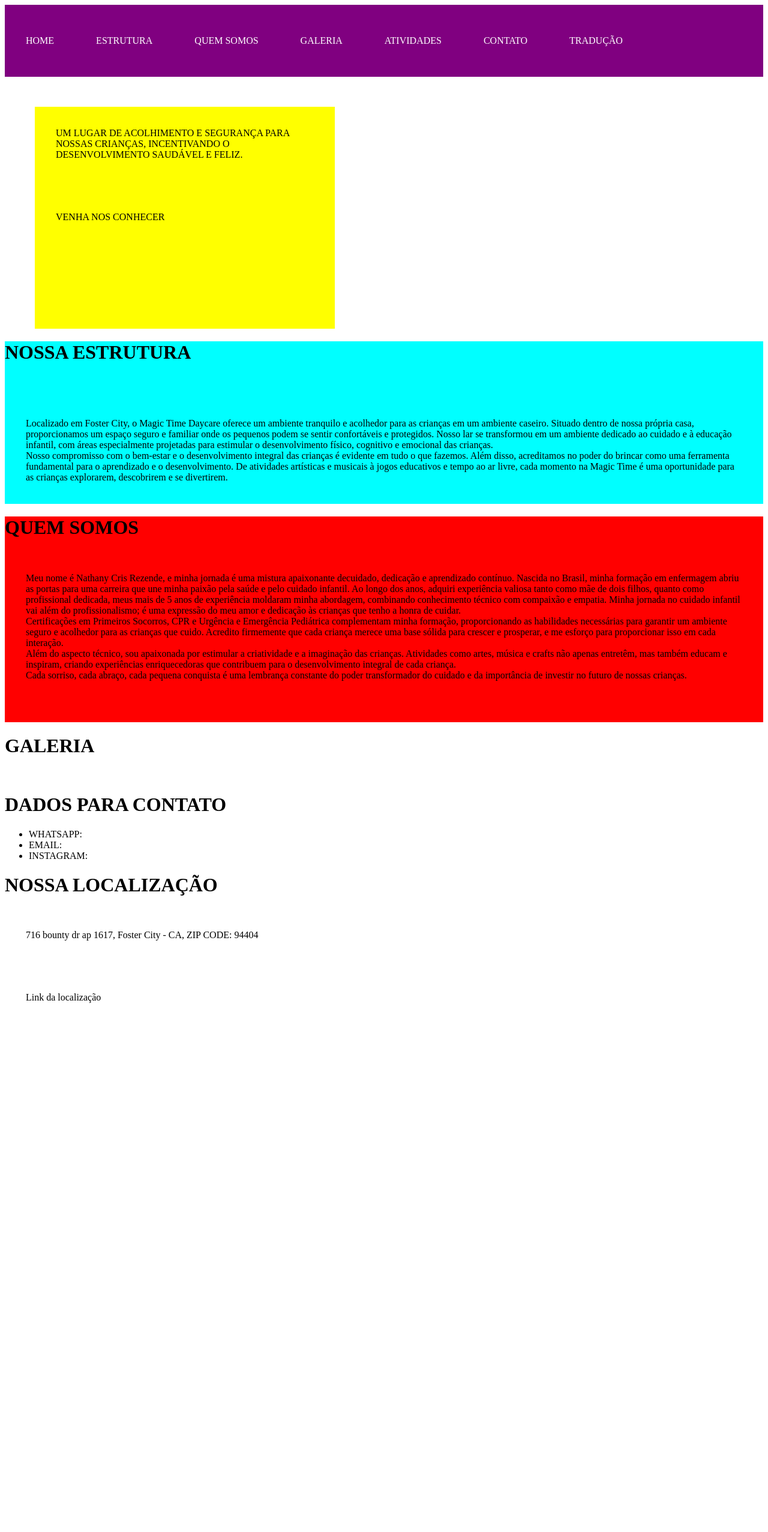
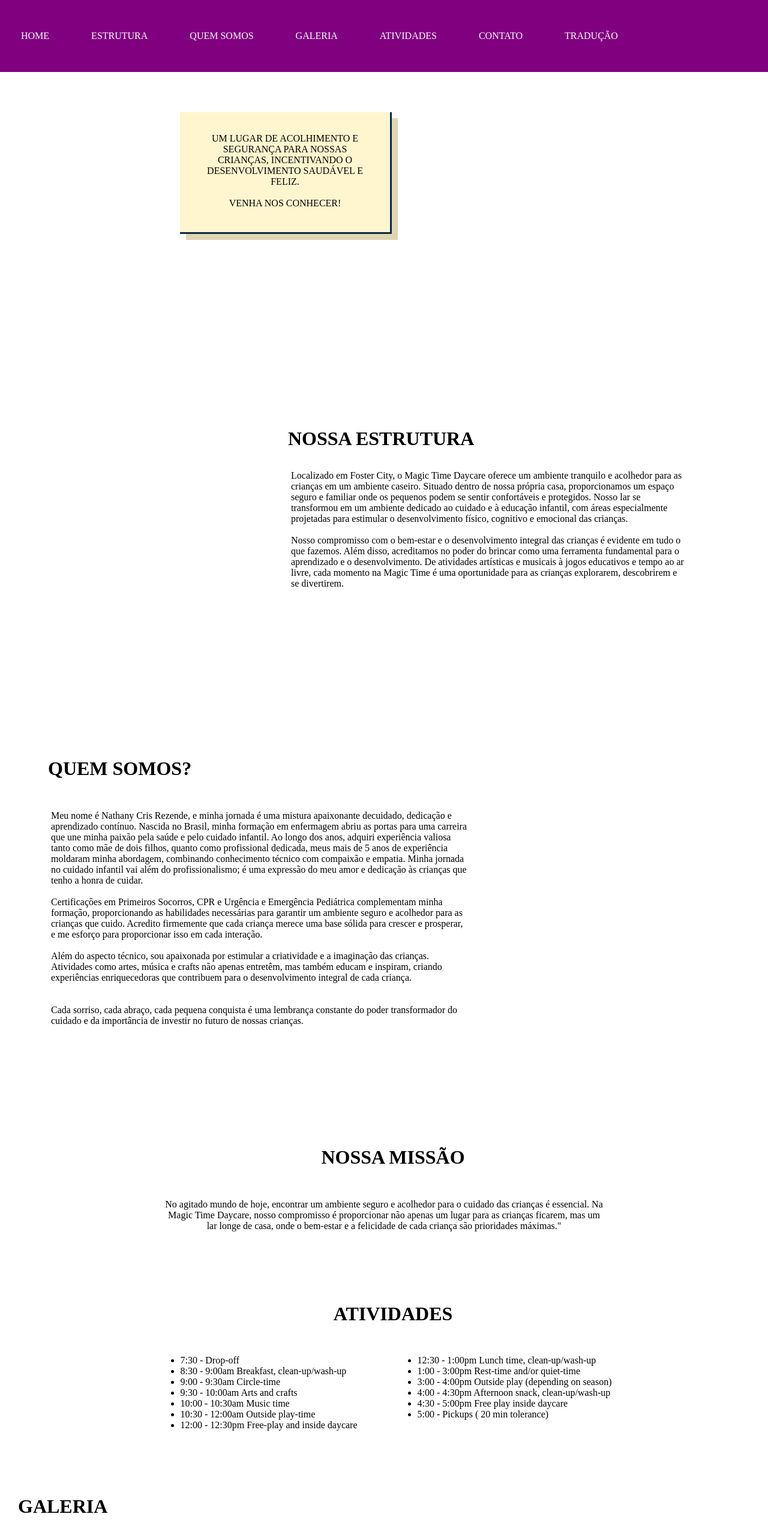
Before and after one commit to Fbcsozo/magic-time-day-care, a React (Create React App) app: page / in a window 1280 px wide. Shown: the top 2554 px of the page at 60% size. Before the commit the page ends 1749 px from the top, so only its background shows below. Built offline with nearby package versions, Linux system fonts and the light colour scheme.

Commit message:
Third commit

```diff
--- /dev/null
+++ b/src/App.css
@@ -0,0 +1,5 @@
+body {
+    padding: 0;
+    margin: 0;
+
+    }
--- a/src/App.js
+++ b/src/App.js
@@ -4,16 +4,18 @@
 import Galery from "./components/Galeria/galeria";
 import Contact from "./components/Contato/contato"
 import Structure from "./components/Estrutura/estrutura";
-
+import "./App.css";
+import Activity from "./components/Atividades/atividades";
 
 function App() {
   return (
     <div >
-      <Navbar/>
-      <Home/>
-      <Structure/>
-      <Whoweare/>
-      <Galery/>
+      <Navbar />
+      <Home />
+      <Structure />
+      <Whoweare />
+      <Activity />
+      <Galery />
       <Contact />
     </div>
 
--- a/src/components/Atividades/atividades.css
+++ b/src/components/Atividades/atividades.css
@@ -1,3 +1,27 @@
-.activity{
-    background-color: yellow;
+.activity-1 {
+
+    text-align: center;
+    width: 100%;
+    height: 650px;
+    margin: 0;
+    padding: 0;
 }
+
+.activity-2 {
+    margin: auto;
+    padding-top: 50px;
+    width: 800px;
+}
+.activity-3{
+    padding-top: 50px;
+}
+.order-list {
+    display: inline-flex;
+    padding: 20px;
+
+}
+
+.ul {
+    text-align: left;
+    margin: 30px;
+}
--- a/src/components/Atividades/atividades.jsx
+++ b/src/components/Atividades/atividades.jsx
@@ -1,10 +1,12 @@
 import React from "react";
+import "./atividades.css";
+function Activity() {
 
-function Activity () {
+	return (
+		<div className="activity-1">
 
-	return(
-	<div className= "activity">
-		<img className= "img-activity" src = "" alt=""/>
+			<div className="activity-2">
+				<img className="img-activity" src="" alt="" />
 				<h1> NOSSA MISSÃO </h1>
 
 				<p> No agitado mundo de hoje, encontrar um ambiente seguro e acolhedor para o cuidado
@@ -12,11 +14,16 @@
 					é proporcionar não apenas um lugar para as crianças ficarem,
 					mas um lar longe de casa, onde o bem-estar e a felicidade
 					de cada criança são prioridades máximas."</p>
+			</div>
 
-		<img className= "img-activity" src = "" alt=""/>
+			<div className="activity-3">
+				<img className="img-activity" src="" alt="" />
 				<h1> ATIVIDADES </h1>
+
 				<div className="order-list">
-		<ul>
+
+					<div>
+						<ul className="ul">
 							<li>  7:30 -   Drop-off </li>
 							<li>  8:30 -   9:00am Breakfast, clean-up/wash-up </li>
 							<li>  9:00 -   9:30am Circle-time</li>
@@ -25,8 +32,10 @@
 							<li>  10:30 - 12:00am Outside play-time</li>
 							<li>  12:00 - 12:30pm Free-play and inside daycare</li>
 						</ul>
+					</div>
 
-		<ul>
+					<div>
+						<ul className="ul">
 							<li>  12:30 - 1:00pm Lunch time, clean-up/wash-up </li>
 							<li>  1:00 - 3:00pm Rest-time and/or quiet-time </li>
 							<li>  3:00 - 4:00pm Outside play (depending on season) </li>
@@ -36,6 +45,9 @@
 						</ul>
 					</div>
 				</div>
+
+			</div>
+		</div>
 	);
 
 }
--- a/src/components/Estrutura/estrutura.css
+++ b/src/components/Estrutura/estrutura.css
@@ -1,3 +1,19 @@
-.structure {
-    background-color: cyan;
+.structure-1{
+   width: 100%;
+   height: 600px;
+
 }
+.structure-2{
+    padding-top: 100px;
+    padding-left: 450px;
+    width: 730px;
+    text-align: left;
+
+}
+.text-structure{
+    padding-top: 0;
+}
+
+h1{
+    padding-left: 30px;
+}
--- a/src/components/Estrutura/estrutura.jsx
+++ b/src/components/Estrutura/estrutura.jsx
@@ -4,17 +4,19 @@
 function Structure() {
 
     return (
-        <div className="structure">
+        <div className="structure-1">
+
+        <div className="structure-2">
             <h1> NOSSA ESTRUTURA </h1>
             <img src="" alt="" />
-            <p> Localizado em Foster City, o Magic Time Daycare oferece um
+            <p className="text-structure"> Localizado em Foster City, o Magic Time Daycare oferece um
                 ambiente tranquilo e acolhedor para as crianças em um ambiente
                 caseiro. Situado dentro de nossa própria casa, proporcionamos
                 um espaço seguro e familiar onde os pequenos podem se sentir
                 confortáveis e protegidos. Nosso lar se transformou em um ambiente
                 dedicado ao cuidado e à educação infantil, com áreas especialmente
                 projetadas para estimular o desenvolvimento físico, cognitivo e
-                emocional das crianças. <br />
+                emocional das crianças. <br /><br />
 
                 Nosso compromisso com o bem-estar e o desenvolvimento integral das crianças é
                 evidente em tudo o que fazemos. Além disso, acreditamos no poder do brincar como
@@ -23,6 +25,7 @@
                 cada momento na Magic Time é uma oportunidade para as crianças explorarem,
                 descobrirem e se divertirem. </p>
         </div>
+        </div>
     );
 
 }
--- a/src/components/Home/home.css
+++ b/src/components/Home/home.css
@@ -1,8 +1,21 @@
-.home {
-    margin-top: 50px;
-    margin-left: 50px;
-    width: 500px;
-    height: 370px;
-    background-color: yellow;
+
+.home-1 {
+    padding-top: 4%;
+    width: 100%;
+    height: 442px;
 
 }
+
+.home-2 {
+    margin-left: 300px;
+    margin-bottom: 400px;
+    width: 350px;
+    height: 200px;
+    background-color: #FFF6CF;
+    text-align: center;
+    border-style: solid;
+    border-color: #082A44;
+    border-left: none;
+    border-top: none;
+    box-shadow: 10px 10px #E0D5B2;
+}
--- a/src/components/Home/home.jsx
+++ b/src/components/Home/home.jsx
@@ -3,10 +3,15 @@
 
 function Home() {
     return (
-        <div className="home">
+        <div className="home-1">
+
+        <div className="home-2">
             <p> UM LUGAR DE ACOLHIMENTO E SEGURANÇA PARA NOSSAS CRIANÇAS,
-                INCENTIVANDO O DESENVOLVIMENTO SAUDÁVEL E FELIZ. </p>
-            <p> VENHA NOS CONHECER</p>
+                INCENTIVANDO O DESENVOLVIMENTO SAUDÁVEL E FELIZ. <br/>
+                <br/>
+                VENHA NOS CONHECER! </p>
+
+        </div>
         </div>
     );
 
--- a/src/components/Nav-bar/navbar.css
+++ b/src/components/Nav-bar/navbar.css
@@ -1,3 +1,4 @@
+
 .nav-bar {
     text-align: center;
     display: inline-flex;
@@ -6,6 +7,7 @@
     width: 100%;
     max-height: 150px;
     height: 100%;
+    padding: 0%;
 
 }
 
--- a/src/components/QuemSomos/quemsomos.css
+++ b/src/components/QuemSomos/quemsomos.css
@@ -1,3 +1,17 @@
-.whoweare{
-    background-color: red;
+.whoweare-1{
+    margin: 0;
+    padding: 0;
+
+    width: 100%;
+    height: 630px;
+
 }
+
+h1{
+    margin: 0;
+    padding: 0;
+}
+.whoweare-2{
+    padding: 50px;
+    width: 765px;
+}
--- a/src/components/QuemSomos/quemsomos.jsx
+++ b/src/components/QuemSomos/quemsomos.jsx
@@ -4,8 +4,10 @@
 function Whoweare () {
 
 	return(
-	<div className= "whoweare">
-		<h1> QUEM SOMOS </h1>
+    <div className="whoweare-1">
+
+	<div className= "whoweare-2">
+		<h1> QUEM SOMOS? </h1>
 
 		<p> Meu nome é Nathany Cris Rezende, e minha jornada é uma mistura
             apaixonante decuidado, dedicação e aprendizado contínuo.
@@ -16,11 +18,16 @@
               experiência moldaram minha abordagem, combinando conhecimento técnico
                com compaixão e empatia. Minha jornada no cuidado infantil vai além
                 do profissionalismo; é uma expressão do meu amor e dedicação às
-                crianças que tenho a honra de cuidar. <br />
+                crianças que tenho a honra de cuidar. <br /><br/>
                Certificações em Primeiros Socorros,
-              CPR e Urgência e Emergência Pediátrica complementam minha formação, proporcionando as habilidades necessárias para garantir um ambiente seguro e acolhedor para as crianças que cuido. Acredito firmemente que cada criança merece uma base sólida para crescer e prosperar, e me esforço para proporcionar isso em cada interação. <br/>
+              CPR e Urgência e Emergência Pediátrica complementam minha formação, proporcionando as
+              habilidades necessárias para garantir um ambiente seguro e acolhedor para as crianças que cuido.
+              Acredito firmemente que cada criança merece uma base sólida para crescer e prosperar, e me esforço para
+              proporcionar isso em cada interação. <br/><br/>
 
-                Além do aspecto técnico, sou apaixonada por estimular a criatividade e a imaginação das crianças. Atividades como artes, música e crafts não apenas entretêm, mas também educam e inspiram, criando experiências enriquecedoras que contribuem para o desenvolvimento integral de cada criança.
+                Além do aspecto técnico, sou apaixonada por estimular a criatividade e a imaginação das
+                 crianças. Atividades como artes, música e crafts não apenas entretêm, mas também educam e inspiram,
+                 criando experiências enriquecedoras que contribuem para o desenvolvimento integral de cada criança.<br/><br/>
 <br/>
  Cada sorriso, cada abraço, cada pequena conquista é uma lembrança constante do
  poder transformador do cuidado e da importância de investir no futuro de nossas
@@ -28,6 +35,7 @@
 
 		<img className= "img-whoweare" src = "" alt=""/>
 	</div>
+    </div>
 );
 
 }
```
Lines whose indentation alone changed are shown as unchanged.
